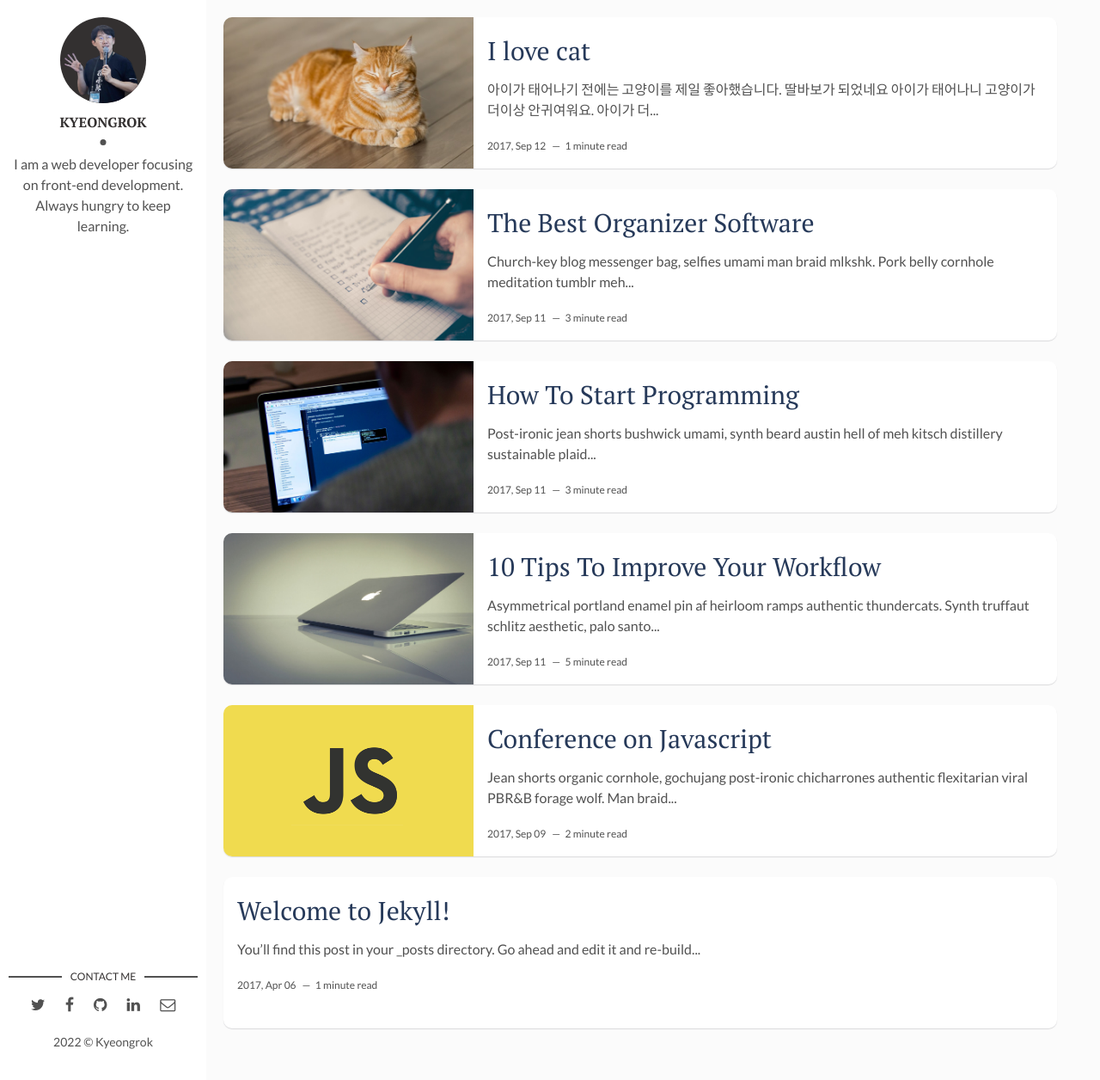
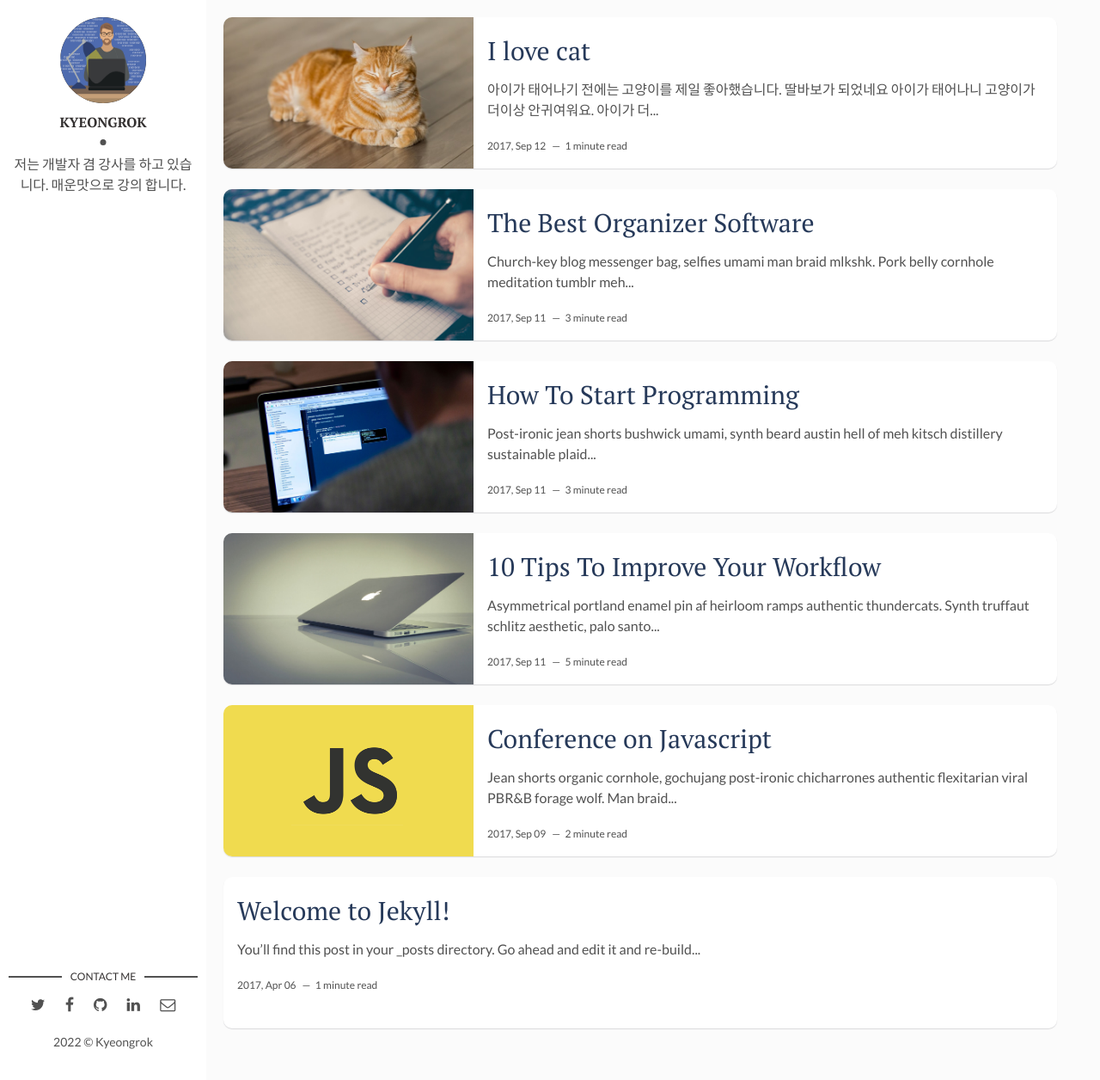
Before and after one commit to hakjun1/gitblog4, a Jekyll site: the page built from index.html, in a window 1280 px wide and 1256 px high. Shown: the whole window at 86% size. Built offline with Jekyll 4.4.1, drawn with Linux system fonts in a browser that asks for light colours; the list of posts is cut into pages by our own code.

Commit message:
Update _config.yml

```diff
--- a/_config.yml
+++ b/_config.yml
@@ -10,13 +10,13 @@ site-twitter: #if your site has a twitter account, enter it here
 
 # Author Settings
 author: Kyeongrok # add your name
-author-img: 1642243.png # add your photo
-about-author: I am a web developer focusing on front-end development. Always hungry to keep learning. # add description
+author-img: 1598431314481_1.jpg # add your photo
+about-author: 저는 개발자 겸 강사를 하고 있습니다. 매운맛으로 강의 합니다. # add description
 social-twitter: # add your Twitter handle
 social-facebook: # add your Facebook handle
 social-github: kyeongrok # add your Github handle
-social-linkedin: # add your Linkedin handle
-social-email: # add your Email address
+social-linkedin: kyeongrok-kim # add your Linkedin handle
+social-email: oceanfog1@gmail.com # add your Email address
 
 # Disqus
 discus-identifier: mr-brown # add your discus identifier
```
